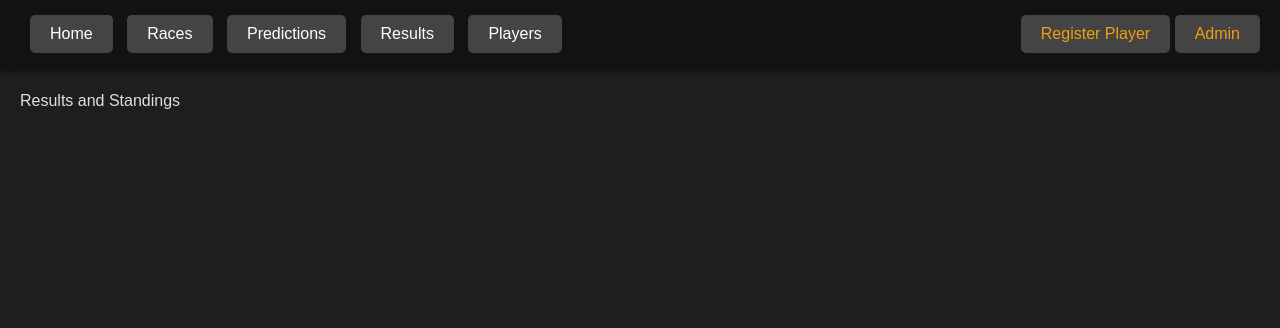
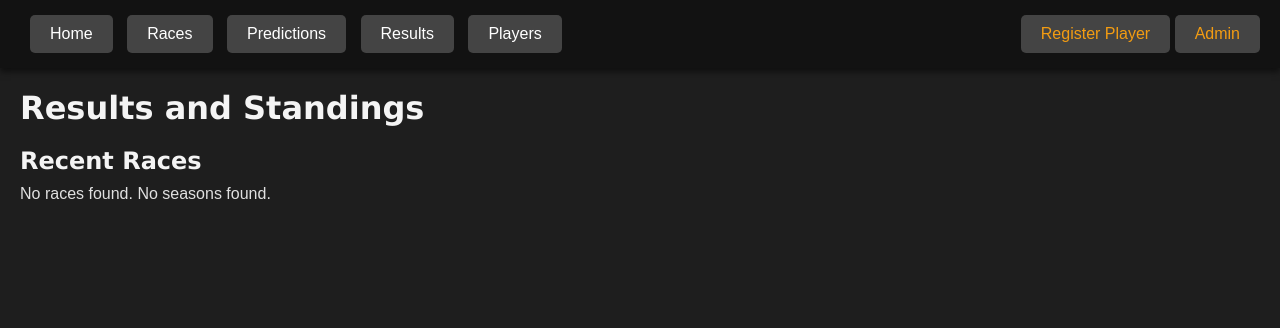
Before and after one commit to Black-Jackal13/APT, a Django app: page /results in a window 1280 px wide. Shown: the top 328 px of the page. Run offline with Django 5.2, Linux system fonts and the light colour scheme.

Commit message:
Added Seasons and Races to the result page with links.

```diff
--- a/APT_Django/templates/results.html
+++ b/APT_Django/templates/results.html
@@ -1,5 +1,25 @@
 {% extends "base_template.html" %}
 
 {% block content %}
-    <p>Results and Standings</p>
+    <h1>Results and Standings</h1>
+    <h2>Recent Races</h2>
+    {% if not races %}
+        No races found.
+    {% else %}
+        <ul>
+            {% for race in races %}
+                <li><a href="/results/{{ race.race_season }}/{{ race.race_name }}">{{ race.race_name }}</a></li>
+            {% endfor %}
+        </ul>
+    {% endif %}
+    {% if not seasons %}
+        No seasons found.
+    {% else %}
+        <h2>Seasons</h2>
+        <ul>
+            {% for season in seasons %}
+                <li><a href="/results/{{ season.race_season_name }}">{{ season.race_season_name }}</a></li>
+            {% endfor %}
+        </ul>
+    {% endif %}
 {% endblock %}
```
